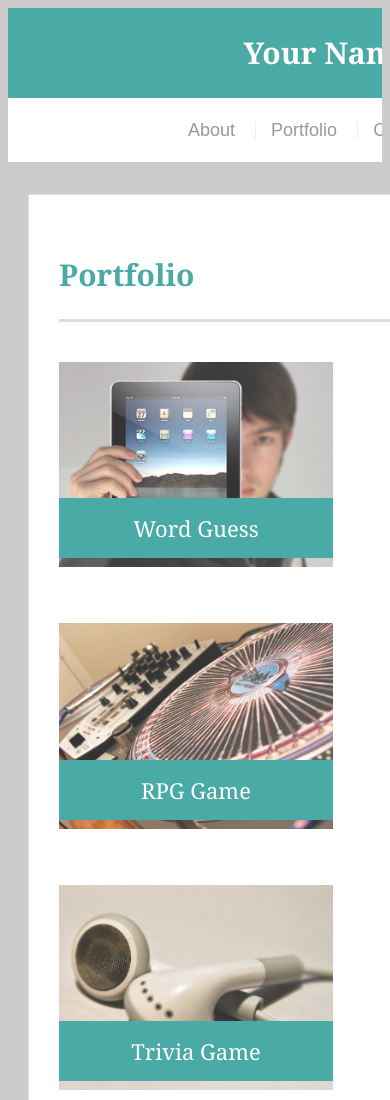
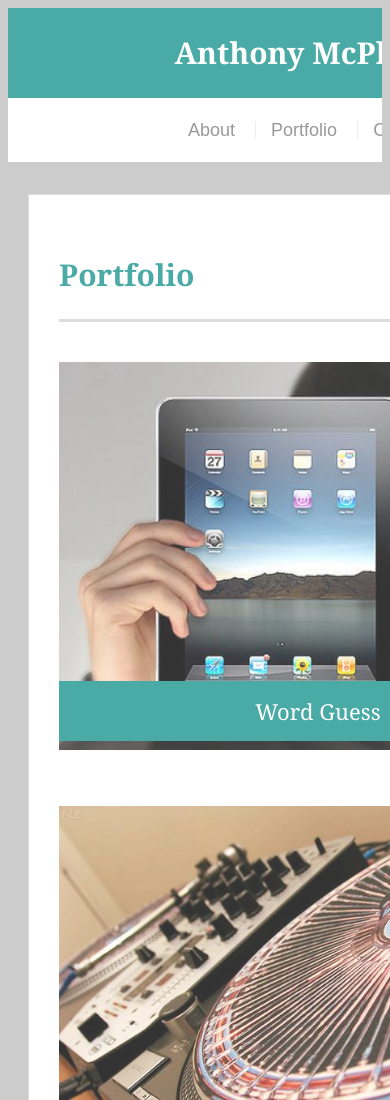
Before and after one commit to AQM28202/Responsive-Portfolio, a plain HTML site: page portfolio.html in a window 390 px wide. Shown: the top 1100 px of the page. Drawn offline with Linux system fonts and the light colour scheme.

Commit message:
<changed aspet ratio of pictures on portfolio.html for 640 layout>

```diff
--- a/assets/css/style.css
+++ b/assets/css/style.css
@@ -254,4 +254,12 @@ nav {
   width: 580px;
 
 }
+.work {
+  position: relative;
+  float: left;
+  width: 100%;
+  margin: 20px 0 25px;
+  overflow: auto;
 }
+
+}
--- a/portfolio.html
+++ b/portfolio.html
@@ -3,7 +3,7 @@
 
 <head>
   <meta charset="UTF-8">
-  <title>Portfolio | Your Name</title>
+  <title>Portfolio | Anthony </title>
   <link rel="stylesheet" type="text/css" href="assets/css/style.css">
 </head>
 
@@ -11,7 +11,7 @@
 
   <header id="masthead">
     <div class="container">
-      <a href="index.html" id="logo">Your Name</a>
+      <a href="index.html" id="logo">Anthony McPherson</a>
       <nav>
         <a href="index.html">About</a>
         <a href="portfolio.html">Portfolio</a>
```
